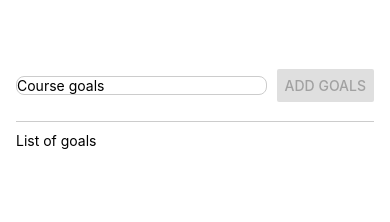
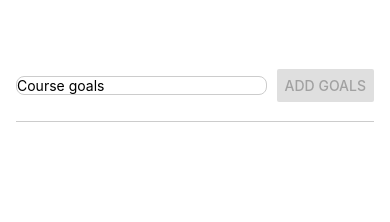
Before and after one commit to AsutoshAcharya/LRN-REACT-NATIVE, a React Native app: screen / in a window 390 px wide. Shown: the top 222 px of the page. Built offline with nearby package versions, Linux system fonts and the light colour scheme.

Commit message:
ScrollVIew

```diff
--- a/App.tsx
+++ b/App.tsx
@@ -1,6 +1,12 @@
-import { StatusBar } from "expo-status-bar";
 import { useState } from "react";
-import { Button, StyleSheet, Text, TextInput, View } from "react-native";
+import {
+  Button,
+  StyleSheet,
+  Text,
+  TextInput,
+  View,
+  ScrollView,
+} from "react-native";
 
 export default function App() {
   const [input, setInput] = useState("");
@@ -25,10 +31,13 @@
         />
       </View>
       <View style={styles.goalsContainer}>
-        <Text children="List of goals" />
-        {goals.map((goal) => (
-          <Text key={goal} children={goal} />
-        ))}
+        <ScrollView>
+          {goals.map((goal) => (
+            <View key={goal} style={styles.goalItem}>
+              <Text children={goal} style={styles.goalText} />
+            </View>
+          ))}
+        </ScrollView>
       </View>
     </View>
   );
@@ -66,4 +75,13 @@
   goalsContainer: {
     flex: 10,
   },
+  goalItem: {
+    margin: 8,
+    padding: 8,
+    borderRadius: 8,
+    backgroundColor: "#5e0acc",
+  },
+  goalText: {
+    color: "#FFF",
+  },
 });
```
